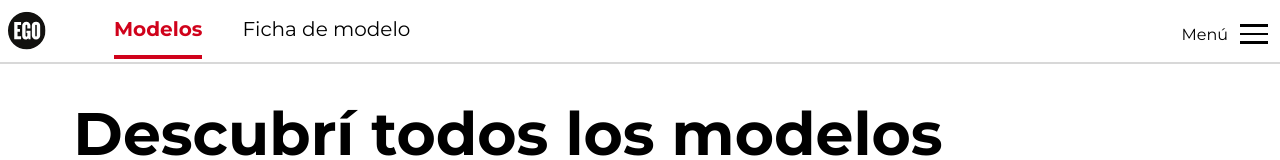
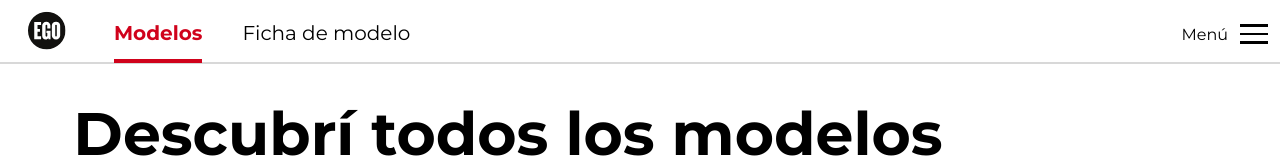
Before and after one commit to txakurhub/ego-challenge, a React (Vite) app: page / in a window 1280 px wide. Shown: the top 160 px of the page. Built offline with nearby package versions, Linux system fonts and the light colour scheme; no server answers.

Commit message:
fix css nav & filter

```diff
--- a/index.html
+++ b/index.html
@@ -2,7 +2,7 @@
 <html lang="en">
   <head>
     <meta charset="UTF-8" />
-    <link rel="icon" type="image/svg+xml" href="/vite.svg" />
+    <link rel="icon" type="image/svg+xml" href="/src/assets/Logo.svg" />
     <meta name="viewport" content="width=device-width, initial-scale=1.0" />
     <link
     href="https://fonts.googleapis.com/css2?family=Material+Symbols+Outlined:wght@100"
--- a/src/components/CarCard.jsx
+++ b/src/components/CarCard.jsx
@@ -39,7 +39,7 @@ const CarCard = ({ name, year, price, img, id }) => {
         onClick={handleClick}
         className={`${
           isHovered ? "opacity-100" : "opacity-0"
-        } mt-2 bg-black text-white hover:opacity-70 py-2 px-4 text-lg rounded-full w-6/12 duration-300 absolute bottom-0 left-0 right-0 mx-auto`}
+        } mt-2 bg-black text-white hover:opacity-70 py-2 px-4 text-lg rounded-full w-5/12 h-10 duration-300 absolute bottom-0 left-0 right-0 mx-auto`}
       >
         Ver Modelo
       </button>
--- a/src/components/Filter.jsx
+++ b/src/components/Filter.jsx
@@ -11,7 +11,7 @@ const Filter = ({ segment, setSegment }) => {
     toggleMenu();
   };
   return (
-    <div className="relative inline-block text-left w-5/12 lg:w-full">
+    <div className="relative inline-block text-left w-5/12 lg:w-full bg-white z-10">
       <div className="lg:hidden">
         <button
           type="button"
--- a/src/components/Navbar.jsx
+++ b/src/components/Navbar.jsx
@@ -17,14 +17,14 @@ const Navbar = () => {
   return (
     <nav className="flex flex-row justify-between items-center h-16 relative border-b-2 border-line">
       <div className="flex flex-row gap-5 w-full">
-        <img src={logo} alt="logo" className="mr-10 px-2" />
+        <img src={logo} alt="logo" className="mr-5 px-2 lg:ml-5" />
         <div className="hidden lg:flex flex-row gap-10 items-end">
           <button
             className={`${
               active
                 ? "border-active text-active font-bold"
                 : "border-transparent"
-            } text-xl border-b-4 py-3`}
+            } text-xl border-b-4 py-3 mt-2`}
             onClick={(e) => {
               e.preventDefault(), setActive(true), navigate("/");
             }}
@@ -35,8 +35,8 @@ const Navbar = () => {
             className={`${
               !active
                 ? "border-active text-active font-bold"
-                : "border-transparent"
-            } text-xl border-b-4 py-3`}
+                : "border-transparent "
+            } text-xl border-b-4 py-3 mt-2`}
             onClick={(e) => {
               e.preventDefault(), setActive(false), navigate("/model/1");
             }}
```
